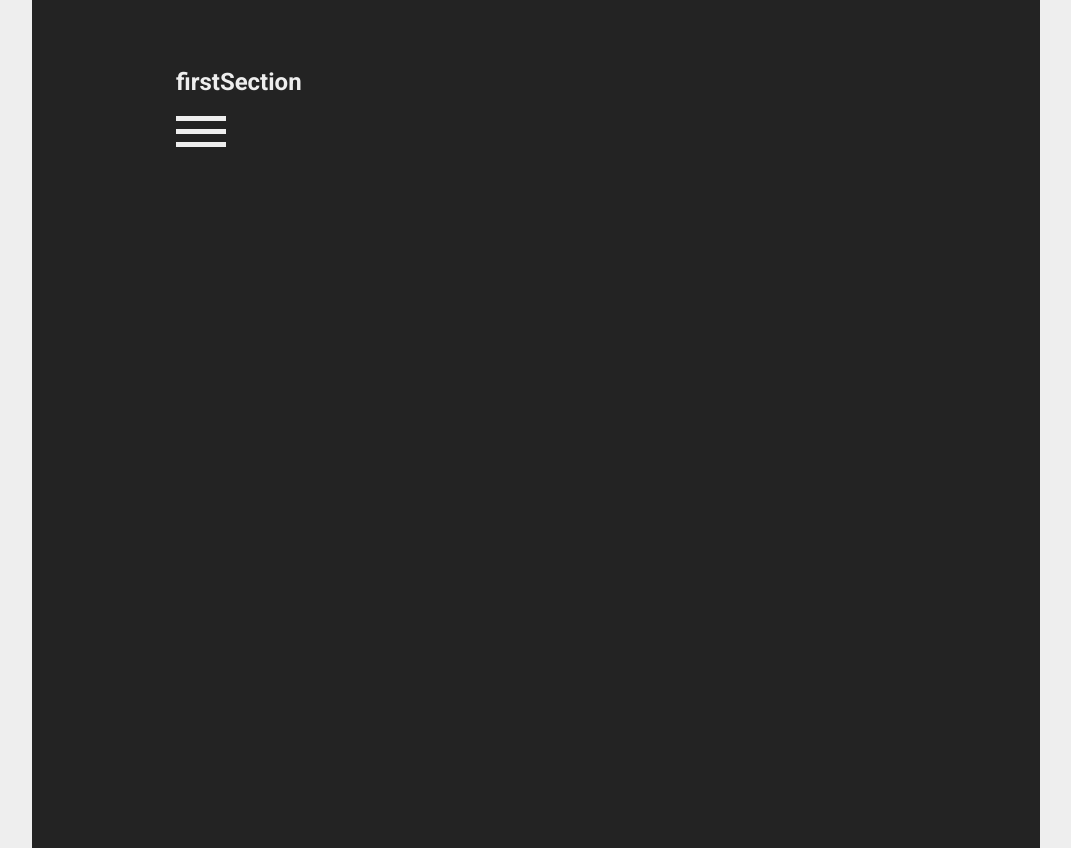
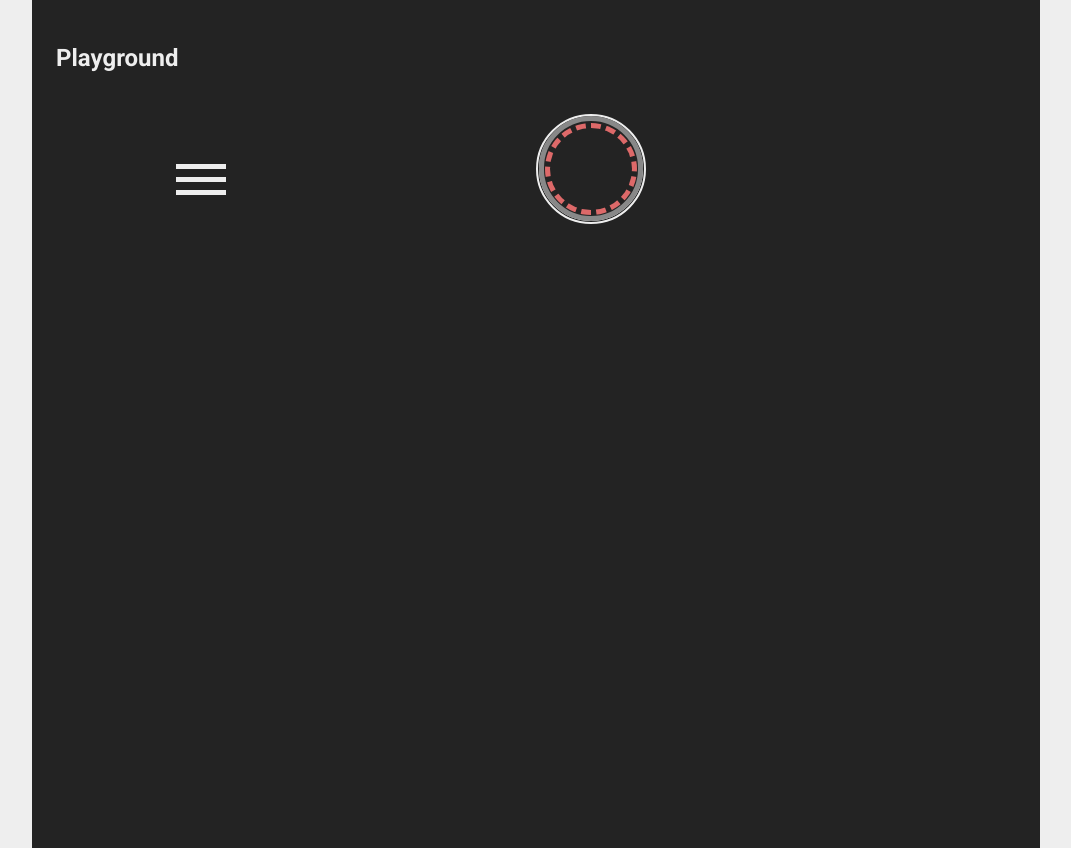
Before and after one commit to Timothylawler/playground, a React (Create React App) app: page / in a window 1280 px wide. Shown: the whole page, without its empty margins (104-1175 px from the left). Built offline with nearby package versions, Linux system fonts and the light colour scheme.

Commit message:
expanding circle

```diff
--- /dev/null
+++ b/src/components/expanding-circles/expanding-circles.js
@@ -0,0 +1,25 @@
+import React, { Component } from 'react';
+
+import './expanding-circles.css';
+class ExpandingCirclesComponent extends Component {
+
+  constructor(props){
+    super(props);
+  }
+
+  componentDidMount() {
+
+  }
+
+  render() {
+    return (
+      <div className="expanding-circles">
+        <span className="circle"></span>
+        <span className="circle"></span>
+        <span className="circle"></span>
+      </div>
+    );
+  }
+}
+const ExpandingCircles = ExpandingCirclesComponent;
+export {ExpandingCircles};
--- /dev/null
+++ b/src/components/expanding-circles/expanding-circles.scss
@@ -0,0 +1,66 @@
+.expanding-circles{
+  position: relative;
+  left: 50px;
+  span {
+    display: block;
+    content: "";
+    height: 100px;
+    width: 100px;
+    background-color: transparent;
+    border-radius: 50%;
+    position: absolute;
+    &:nth-child(1){
+      animation: wave 2000ms infinite;
+      border: 5px double #eee;
+    }
+
+    &:nth-child(2){
+      animation: wave 2000ms infinite;
+      animation-delay: 150ms;
+      border: 5px solid #888;
+    }
+
+    &:nth-child(3){
+      animation: wave 2000ms infinite;
+      animation-delay: 250ms;
+      border: 5px dashed #dd6969;
+    }
+  }
+
+  @keyframes wave{
+    0% {
+      left: -25px;
+      top: -25px;
+      width: 50px;
+      height: 50px;
+    }
+
+    25% {
+      left: -37.5px;
+      top: -37.5px;
+      width: 75px;
+      height: 75px;
+    }
+
+    50% {
+      left: -5px;
+      top: -5px;
+      width: 10px;
+      height: 10px;
+    }
+
+    75%{
+      left: -50px;
+      top: -50px;
+      width: 100px;
+      height: 100px;
+    }
+
+    100% {
+      left: -25px;
+      top: -25px;
+      width: 50px;
+      height: 50px;
+    }
+  }
+}
--- a/src/components/firstSection/firstSection.js
+++ b/src/components/firstSection/firstSection.js
@@ -1,7 +1,8 @@
 import React, { Component } from 'react';
 
 import {
-  HamburgerCross
+  HamburgerCross,
+  ExpandingCircles
 } from '../';
 import './firstSection.css';
 class FirstSection extends Component {
@@ -17,10 +18,14 @@ class FirstSection extends Component {
   render() {
     return (
       <div className="first-section">
+          <h2>Playground</h2>
         <div className="container">
-          <h2>firstSection</h2>
-
-          <HamburgerCross />
+          <div className="item">
+            <HamburgerCross />
+          </div>
+          <div className="item">
+            <ExpandingCircles />
+          </div>
         </div>
       </div>
     );
--- a/src/components/firstSection/firstSection.scss
+++ b/src/components/firstSection/firstSection.scss
@@ -1,7 +1,13 @@
 
 
 .first-section{
-  .container{
 
+  >.container{
+    display: grid;
+    grid-template-columns: 1fr 1fr;
+  }
+  .item{
+
+    margin: 48px 0px;
   }
 }
--- a/src/components/hamburger-cross/hamburger-cross.js
+++ b/src/components/hamburger-cross/hamburger-cross.js
@@ -27,7 +27,7 @@ class HamburgerCrossComponent extends Component {
         <span className={active? "bar hide": "bar"}></span>
         <span className={active? "bar spin": "bar"}></span>
         <span className={active? "bar hide": "bar"}></span>
-        <span className={active? "bar active-cross": "bar hidden"}></span>
+        <span className={active? "bar active-cross": "bar"}></span>
       </div>
     );
   }
--- a/src/components/index.js
+++ b/src/components/index.js
@@ -4,3 +4,4 @@ export { SecondSection } from './secondSection/secondSection';
 
 
 export { HamburgerCross } from './hamburger-cross/hamburger-cross';
+export { ExpandingCircles } from './expanding-circles/expanding-circles';
```
